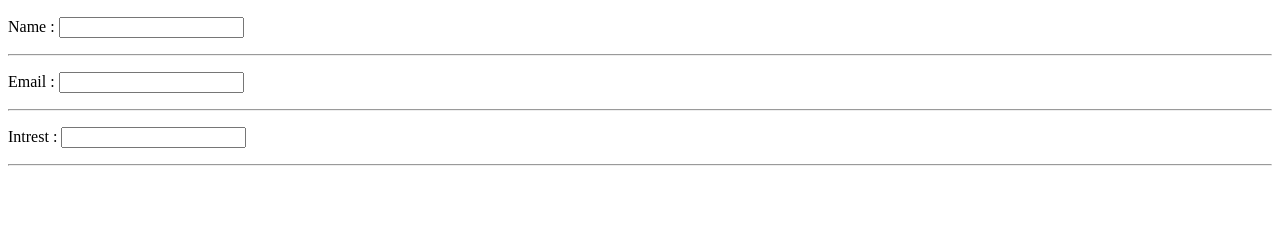
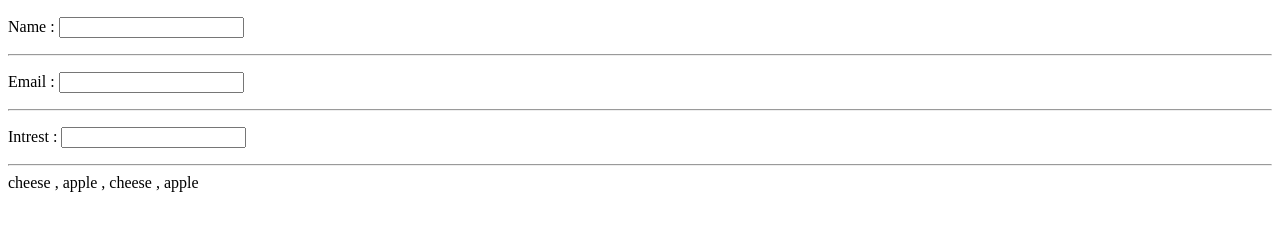
Before and after one commit to manisra-maker/Obsidian_Docker_Course, a website: page code/Demoproj/public/index.html in a window 1280 px wide. Shown: the part 383-614 px from the top of the page. Drawn offline with Linux system fonts and the light colour scheme.

Commit message:
vault backup: 2025-08-07 16:21:28

```diff
--- a/code/Demoproj/public/index.html
+++ b/code/Demoproj/public/index.html
@@ -19,3 +19,6 @@
 </div>
 </body>
 </html>
+
+
+cheese , apple , cheese , apple
```
Also changed, not shown: .obsidian/workspace.json.
